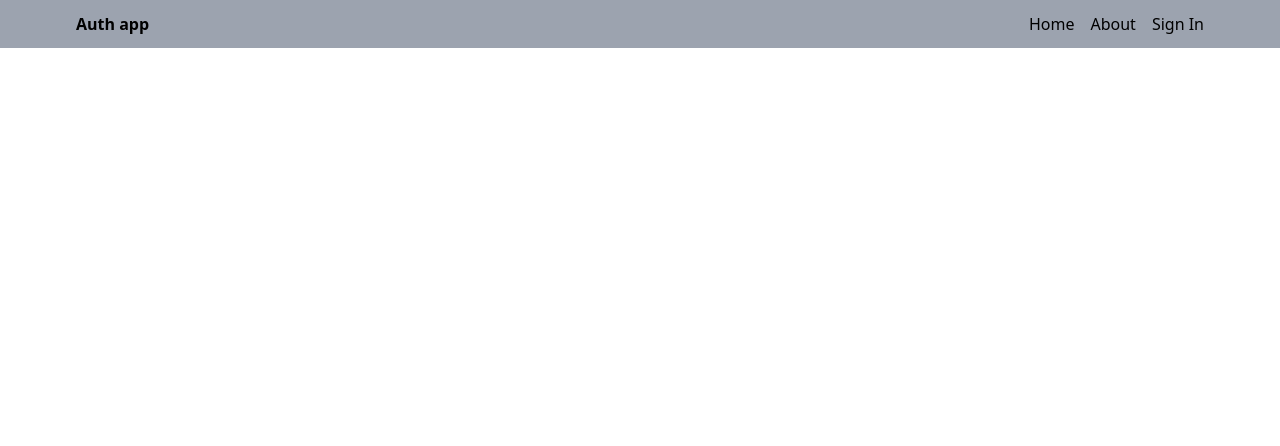
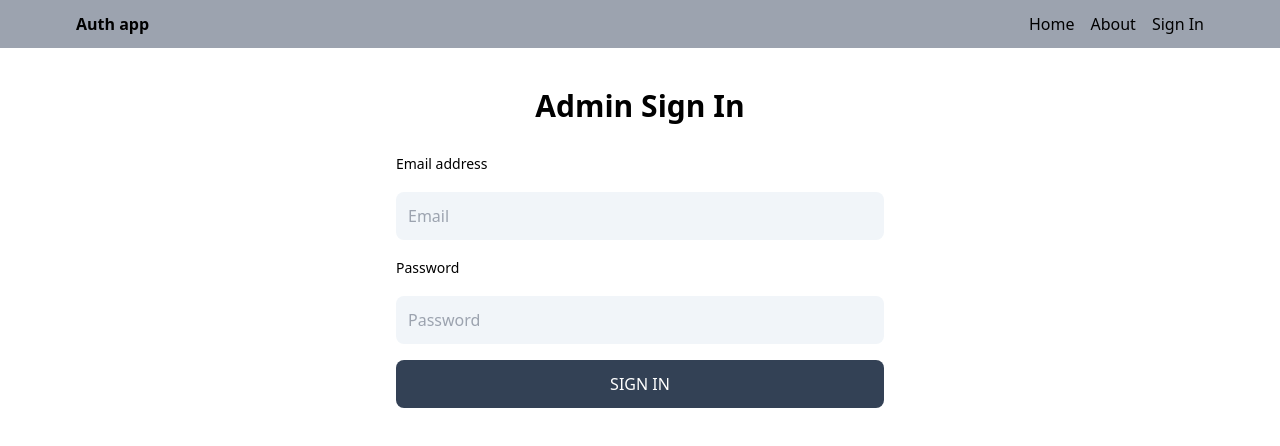
Before and after one commit to Althaf717/MERN-auth, a React (Vite) app in the folder user/: page /admin in a window 1280 px wide. Shown: the top 446 px of the page. Built offline with nearby package versions, Linux system fonts and the light colour scheme; no server answers.

Commit message:
admin sign in ui completed

```diff
--- a/user/src/App.jsx
+++ b/user/src/App.jsx
@@ -9,6 +9,7 @@ import Header from './components/Header';
 import { ToastContainer } from 'react-toastify';
 import 'react-toastify/dist/ReactToastify.css';
 import PrivateRoute from './components/PrivateRoute';
+import AdminSignIn from './pages/AdminSignIn';
 
 function App() {
   return (
@@ -23,6 +24,7 @@ function App() {
         <Route element={<PrivateRoute />}>
           <Route path="/profile" element={<Profile />} />
         </Route>
+        <Route path="/admin" element={<AdminSignIn />} />
       </Routes>
     </Router>
   );
--- /dev/null
+++ b/user/src/components/SignInComponent.jsx
@@ -0,0 +1,135 @@
+import React, { useState } from "react";
+import { Link, useNavigate } from "react-router-dom";
+import axios from "../axios";
+import { toast } from "react-toastify";
+import { ClipLoader } from "react-spinners";
+import {
+  signInStart,
+  signInSuccess,
+  signInFailure,
+} from "../redux/user/userSlice";
+import { useDispatch, useSelector } from "react-redux";
+import Oauth from "./Oauth";
+
+const SignInComponent = ({ admin }) => {
+  const [formData, setFormData] = useState({});
+  const [validateErrors, setValidateErrors] = useState({});
+  const { loading, error } = useSelector((state) => state.user);
+
+  const navigate = useNavigate();
+  const dispatch = useDispatch();
+
+  const handleChange = (e) => {
+    setFormData({ ...formData, [e.target.id]: e.target.value });
+  };
+
+  const handleSubmit = async (e) => {
+    e.preventDefault();
+    const formErrors = validate(formData);
+    if (Object.keys(formErrors).length == 0) {
+      dispatch(signInStart());
+      try {
+        const response = await axios.post(
+          "/user/signin",
+          {
+            email: formData.email,
+            password: formData.password,
+          },
+          {
+            withCredentials: true,
+          }
+        );
+        const data = response.data;
+        toast.success("Sign In success!");
+        setTimeout(() => {
+          dispatch(signInSuccess(data));
+          navigate("/");
+        }, 2000);
+      } catch (err) {
+        dispatch(signInFailure(err));
+        toast.error(err.response?.data?.message || "An error occurred");
+      }
+    }
+  };
+
+  const handleAdminSubmit = async (e) => {};
+
+  const validate = (formDatas) => {
+    const formErrors = {};
+    if (!formDatas.email || formDatas.email.trim() === "") {
+      formErrors.email = "Enter your Email address";
+    }
+    if (!formDatas.password || formDatas.password.trim() === "") {
+      formErrors.password = "Please enter your Password";
+    }
+    setValidateErrors(formErrors);
+    return formErrors;
+  };
+
+  return (
+    <div className="p-3 max-w-lg mx-auto">
+      <h1 className="text-center text-3xl font-semibold my-7">
+        {admin ? "Admin Sign In" : "Sign In"}
+      </h1>
+      <form
+        onSubmit={admin ? handleAdminSubmit : handleSubmit}
+        className="flex flex-col gap-4"
+      >
+        <label
+          htmlFor="email"
+          className="block text-sm font-medium leading-6"
+          style={validateErrors.email && { color: "rgb(194 65 12)" }}
+        >
+          {validateErrors.email ? validateErrors.email : "Email address"}
+        </label>
+        <input
+          type="email"
+          placeholder="Email"
+          id="email"
+          className="bg-slate-100 rounded-lg p-3"
+          onChange={handleChange}
+          style={validateErrors.email && { borderColor: "rgb(194 65 12)" }}
+        />
+        <label
+          htmlFor="email"
+          className="block text-sm font-medium leading-6"
+          style={validateErrors.password && { color: "rgb(194 65 12)" }}
+        >
+          {validateErrors?.password ? validateErrors.password : "Password"}
+        </label>
+        <input
+          type="password"
+          placeholder="Password"
+          id="password"
+          className="bg-slate-100 rounded-lg p-3"
+          onChange={handleChange}
+          style={validateErrors.password && { color: "rgb(194 65 12)" }}
+        />
+        {loading ? (
+          <button
+            disabled
+            className="bg-slate-700 text-white p-3 rounded-lg uppercase hover:opacity-95 disabled:opacity-80"
+          >
+            <ClipLoader color="white" size={13} className="mx-1" /> sign in
+          </button>
+        ) : (
+          <button className="bg-slate-700 text-white p-3 rounded-lg uppercase hover:opacity-95 disabled:opacity-80">
+            {" "}
+            sign in
+          </button>
+        )}
+        {admin ? null : <Oauth />}
+      </form>
+      {admin ? null : (
+        <div className="flex mt-4 gap-2">
+          <p>Dont have an Account?</p>
+          <Link to="/sign-up">
+            <span className="text-blue-500">Sign Up</span>
+          </Link>
+        </div>
+      )}
+    </div>
+  );
+};
+
+export default SignInComponent;
--- /dev/null
+++ b/user/src/pages/AdminSignIn.jsx
@@ -0,0 +1,10 @@
+import React from 'react'
+import SignInComponent from '../components/SignInComponent'
+
+const AdminSignIn = () => {
+  return (
+    <SignInComponent admin={true} />
+  )
+}
+
+export default AdminSignIn
```
Also changed, not shown: user/src/pages/SignIn.jsx (+123 -112 lines), 1 other file (tests, documents, lock files or other folders).
